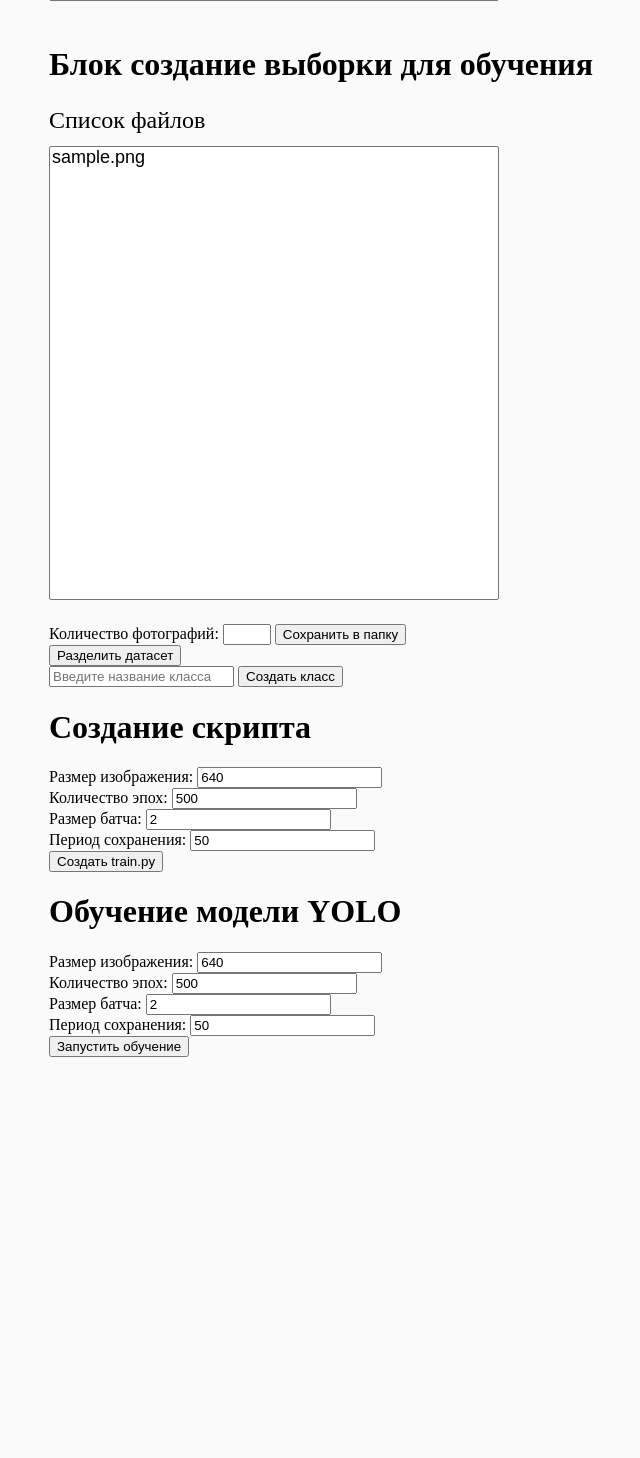
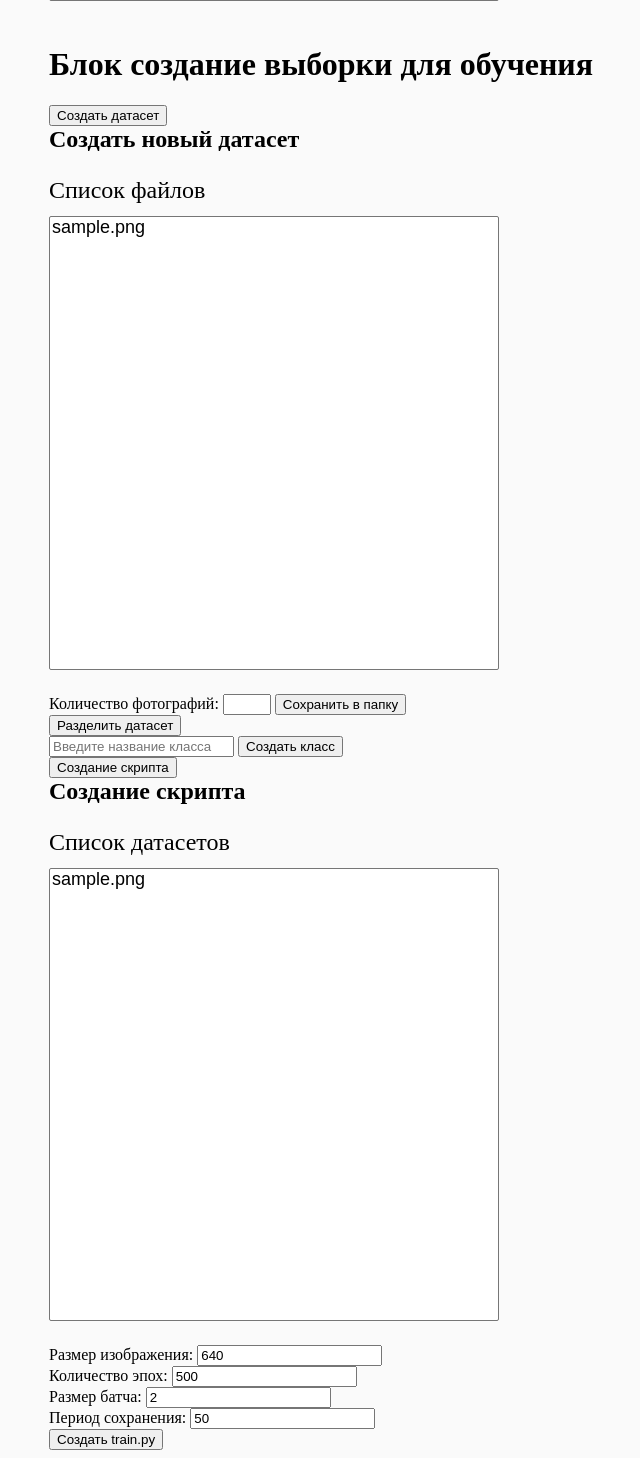
Before and after one commit to SvetaKrivalova/PObd, a Flask app: page / in a window 1280 px wide. Shown: the part 752-2210 px from the top of the page, without its empty margins (1-641 px from the left). Before the commit the page ends 1809 px from the top, so only its background shows below. Run offline with Flask 3, Linux system fonts and the light colour scheme; tables that the repository leaves empty hold one stand-in row (values such as "Sample post"); some libraries are stand-ins or nearby versions.

Commit message:
Add files via upload

```diff
--- a/templates/index.html
+++ b/templates/index.html
@@ -73,6 +73,17 @@
         <div class="blocTwo">
             <h1>Блок создание выборки для обучения</h1>
 
+
+            <button onclick="openCreateDataSet()" class="">Создать датасет </button>
+
+            <div class="overlayForCD" onclick="closeCreateDataSet()"></div>
+            <div class="CreateDataSet">
+                <div class="VerhLoadingScreen">
+                    <h3>Создать новый датасет</h3>
+                    <button class="close-x" onclick="closeCreateDataSet()"></button>
+                </div>
+
+
                     <div class="listFiles">
                         <label class="fileList" for="file">Список файлов</label>
                         <select size="20" id="vegetables" name="vegetables" multiple onchange="updateFileCount()">
@@ -103,8 +114,34 @@
                         <button type="submit">Создать класс</button>
                     </form>
 
+            </div>
 
-            <h1>Создание скрипта</h1>
+
+
+
+            <button onclick="openScript()" class="" >Создание скрипта </button>
+
+
+            <div class="overlayForScript" onclick="closeScript()"></div>
+            <div class="Script">
+                <div class="VerhLoadingScreen">
+                    <h3>Создание скрипта</h3>
+                    <button class="close-x" onclick="closeScript()"></button>
+                </div>
+
+
+                <div class="listFiles">
+                    <label class="fileList" for="file">Список датасетов</label>
+                    <select size="20" id="vegetables" name="vegetables" multiple onchange="updateFileCount()">
+                        {% for yolka in yolki %}
+                            {% if yolka.txt is not none %}
+                                <option value="{{ yolka.photo }}" data-txt="{{ yolka.txt }}">{{ filenames[loop.index0] }}</option>
+                            {% endif %}
+                        {% endfor %}
+                    </select>
+                </div>
+
+
                     <form action="{{ url_for('create_train_script') }}" method="POST">
                     <div class="form-group">
                         <label for="imgsz">Размер изображения:</label>
@@ -125,6 +162,12 @@
 
                     <button type="submit">Создать train.py</button>
                 </form>
+            </div>
+
+
+
+
+
 
             <!-- {% with messages = get_flashed_messages(with_categories=true) %}
                 {% if messages %}
@@ -140,7 +183,7 @@
             {% endwith %} -->
 
 
-            <div class="container mt-5">
+            <!-- <div class="container mt-5">
                 <h1>Обучение модели YOLO</h1>
                 <form action="{{ url_for('train') }}" method="post">
                     <div class="form-group">
@@ -161,7 +204,7 @@
                     </div>
                     <button type="submit" class="btn btn-primary">Запустить обучение</button>
                 </form>
-            </div>
+            </div> -->
         </div>
 </body>
 </html>
```
Lines whose indentation alone changed are shown as unchanged.
